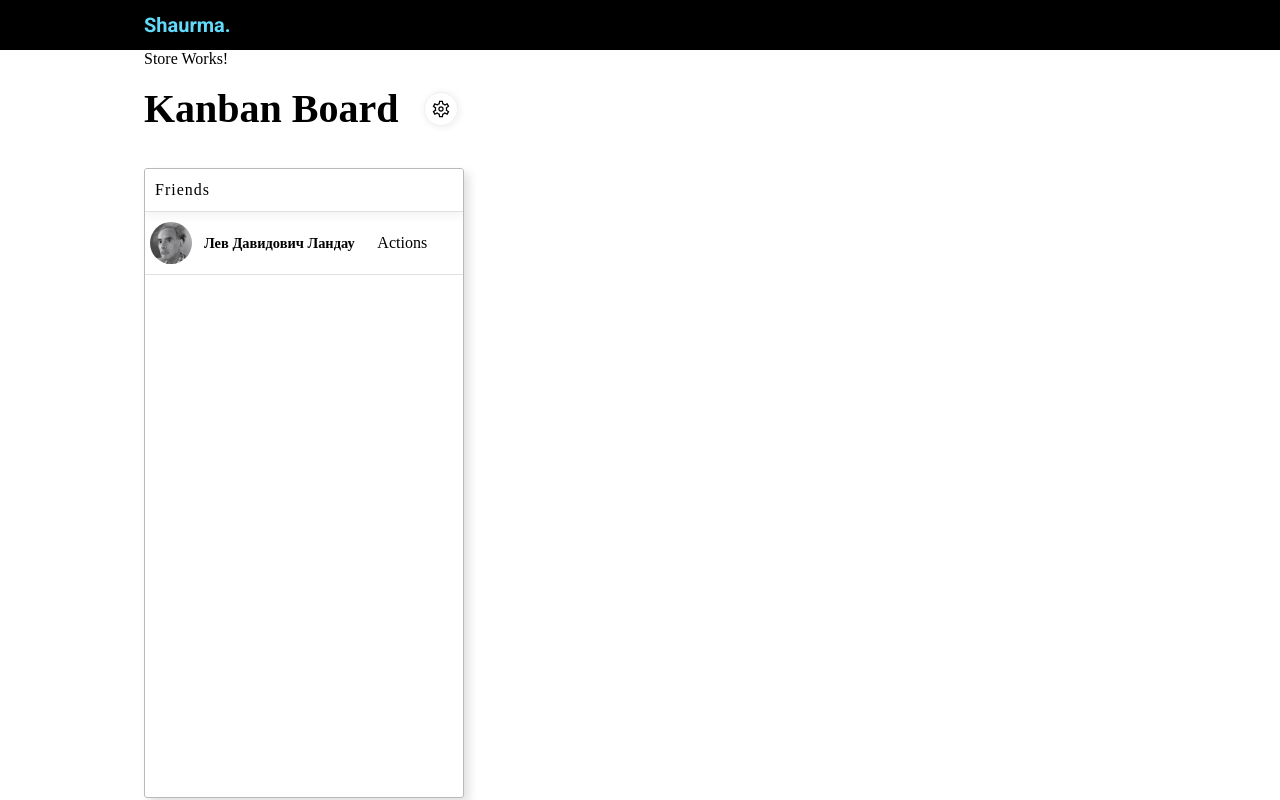
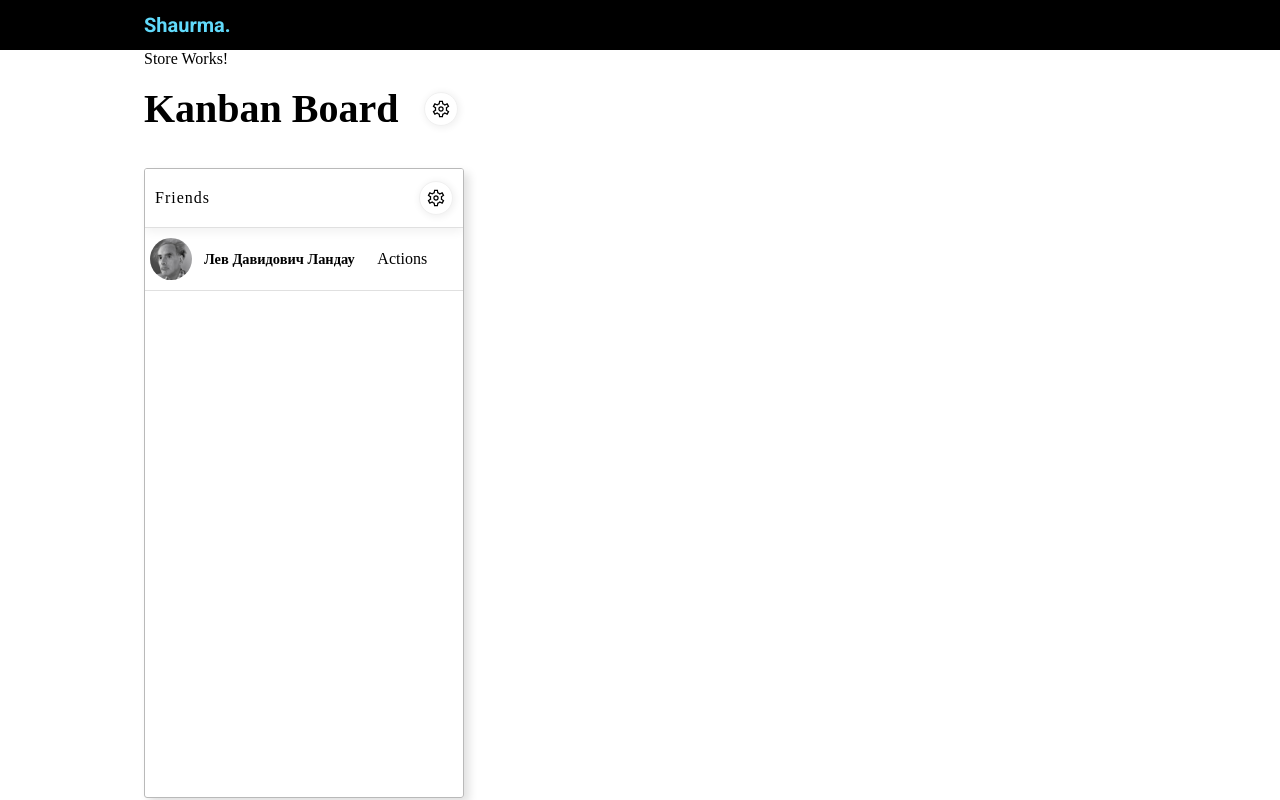
Before and after one commit to PotapenkoVadim/kanban-board, a Next.js app: page / in a window 1280 px wide. Built offline with nearby package versions, Linux system fonts and the light colour scheme.

Commit message:
feat: implement updating stage

```diff
--- a/src/components/common/kanban-template/_column.tsx
+++ b/src/components/common/kanban-template/_column.tsx
@@ -2,19 +2,45 @@ import classNames from 'classnames/bind';
 import styles from './kanban-template.module.scss';
 import User from '@/components/common/user/user';
 import { Stage } from '@/model/stage';
+import Button from '@/components/ui-kit/button/button';
+import Icon from '@/components/ui-kit/icon/icon';
+import { ButtonVariant, IconVariant } from '@/enums';
+import DropDown from '@/components/ui-kit/drop-down/drop-down';
 
 const cx = classNames.bind(styles);
 
 export default function KanbanTemplateColumn({
-  stage
+  stage,
+  handleAction
 }: {
   stage: Stage;
+  handleAction: (stage: Stage) => void;
 }): JSX.Element {
-  console.log(stage);
+  const menu = [
+    {
+      id: 1,
+      node: (
+        <Button
+          onClick={() => handleAction(stage)}
+          variant={ButtonVariant.LINK}
+        >
+          Update stage
+        </Button>
+      )
+    }
+  ];
 
   return (
     <div className={cx('kanban__column')}>
-      <div className={cx('kanban__column-header')}>{stage.title}</div>
+      <div className={cx('kanban__column-header')}>
+        <span className={cx('kanban__column-title')}>{stage.title}</span>
+
+        <DropDown menu={menu}>
+          <Button variant={ButtonVariant.ICON}>
+            <Icon variant={IconVariant.SETTINGS} />
+          </Button>
+        </DropDown>
+      </div>
       <div className={cx('kanban__column-content')}>
         <User />
       </div>
--- a/src/components/common/kanban-template/_header.tsx
+++ b/src/components/common/kanban-template/_header.tsx
@@ -8,16 +8,16 @@ import DropDown from '@/components/ui-kit/drop-down/drop-down';
 const cx = classNames.bind(styles);
 
 export default function KanbanTemplateHeader({
-  handleClick
+  handleAction
 }: {
-  handleClick: () => void;
+  handleAction: () => void;
 }): JSX.Element {
   const menu = [
     {
       id: 1,
       node: (
         <Button
-          onClick={handleClick}
+          onClick={() => handleAction()}
           variant={ButtonVariant.LINK}>
           Add new stage
         </Button>
--- a/src/components/common/kanban-template/kanban-template.module.scss
+++ b/src/components/common/kanban-template/kanban-template.module.scss
@@ -3,13 +3,14 @@
 
 .kanban {
   &__header { margin: 35px 0; position: fixed; top: 50px; @include flex-align-center; gap: 25px; z-index: 2; }
+
   &__title { font-size: 2.5rem; }
 
   &__content { height: calc(100vh - 170px); display: flex; gap: 10px; padding-right: 10px; margin-top: 100px; }
   &__column { min-width: 320px; flex-shrink: 0; border-radius: 3px; border: 1px solid $grey; box-shadow: 5px 5px 10px $light;
     height: 100%; overflow: auto; position: relative;
     &-header { padding: 12px 10px; border-bottom: 1px solid $light; position: sticky; top: 0; background-color: $white;
-      box-shadow: 0 3px 10px $extra-light; letter-spacing: 1px; font-weight: 500;
+      box-shadow: 0 3px 10px $extra-light; letter-spacing: 1px; font-weight: 500;@include flex-align-center; justify-content: space-between;
     }
   }
 
--- a/src/components/common/kanban-template/kanban-template.tsx
+++ b/src/components/common/kanban-template/kanban-template.tsx
@@ -8,21 +8,23 @@ const cx = classNames.bind(styles);
 
 export default function KanbanTemplate({
   stages,
-  addStage
+  manageStage
 }: {
   stages: Array<Stage>;
-  addStage: () => void;
+  manageStage: (stage?: Stage) => void;
 }): JSX.Element {
   return (
     <div className={cx('kanban')}>
-      <KanbanTemplateHeader handleClick={addStage} />
+      <KanbanTemplateHeader handleAction={manageStage} />
 
       <div className={cx('kanban__content')}>
         {stages?.length > 0 &&
           stages.map((item) => (
             <KanbanTemplateColumn
+              handleAction={manageStage}
               key={item.id}
-              stage={item} />
+              stage={item}
+            />
           ))}
 
         <div className={cx('kanban__emptyslot')} />
--- a/src/components/forms/stage/stage.tsx
+++ b/src/components/forms/stage/stage.tsx
@@ -32,8 +32,6 @@ export default function FormStage({
     validationSchema
   });
 
-  console.log(formik);
-
   return (
     <form
       className={cx('stage')}
--- a/src/components/modals/stage/stage.tsx
+++ b/src/components/modals/stage/stage.tsx
@@ -7,12 +7,25 @@ import { useAppSelector } from '@/hooks';
 import FormStage from '@/components/forms/stage/stage';
 import { Stage } from '@/model/stage';
 import { addStage } from '@/store/stage';
+import { useEffect, useState } from 'react';
 
 const cx = classNames.bind(styles);
 
 export default function StageModal(): JSX.Element {
   const dispatch = useDispatch();
-  const { isOpen, title } = useAppSelector((state) => state.stageModal);
+  const {
+    isOpen,
+    title,
+    stage: updatedStage
+  } = useAppSelector((state) => state.stageModal);
+
+  const [stage, setStage] = useState(new Stage());
+
+  useEffect(() => {
+    if (updatedStage) {
+      setStage(updatedStage);
+    }
+  }, [updatedStage]);
 
   const closeModal = (): void => {
     dispatch(close());
@@ -29,7 +42,9 @@ export default function StageModal(): JSX.Element {
       onClose={closeModal}
       isOpen={isOpen}>
       <div className={cx('stage')}>
-        <FormStage onSubmit={handleSubmit} />
+        <FormStage
+          stage={stage}
+          onSubmit={handleSubmit} />
       </div>
     </Modal>
   );
--- a/src/components/ui-kit/form/_text-field.tsx
+++ b/src/components/ui-kit/form/_text-field.tsx
@@ -26,6 +26,7 @@ export default function FormTextField({
   return (
     <div className={cx(['form__control', className])}>
       <input
+        value={value}
         className={cx({
           form__field: true,
           form__field_active: !!value
--- a/src/interface/stage-modal-state.ts
+++ b/src/interface/stage-modal-state.ts
@@ -1,4 +1,7 @@
+import { Stage } from '@/model/stage';
+
 export default interface StageModalState {
   isOpen: boolean;
   title: string;
+  stage?: Stage | null;
 }
--- a/src/pages/index.tsx
+++ b/src/pages/index.tsx
@@ -7,15 +7,17 @@ import { useAppSelector } from '@/hooks';
 import { initSagaActions } from '@/store/init/saga-actions';
 import StageModal from '@/components/modals/stage/stage';
 import { open as openStageModal } from '@/store/modals/stage';
+import { Stage } from '@/model/stage';
 
 export default function Home(): JSX.Element {
   const dispatch = useDispatch();
   const { init: isInit, stage } = useAppSelector((state) => state);
 
-  const openAddStage = (): void => {
+  const openManageStage = (stage?: Stage): void => {
     dispatch(
       openStageModal({
-        title: 'Add new stage'
+        title: stage ? 'Update stage' : 'Add new stage',
+        stage
       })
     );
   };
@@ -30,7 +32,7 @@ export default function Home(): JSX.Element {
         {isInit && <p>Store Works!</p>}
 
         <KanbanTemplate
-          addStage={openAddStage}
+          manageStage={openManageStage}
           stages={stage.items} />
       </Container>
 
--- a/src/store/modals/stage/index.ts
+++ b/src/store/modals/stage/index.ts
@@ -3,7 +3,8 @@ import { createSlice, PayloadAction } from '@reduxjs/toolkit';
 
 const initialState: StageModalState = {
   isOpen: false,
-  title: ''
+  title: '',
+  stage: null
 };
 
 const stageModalSlice = createSlice({
```
